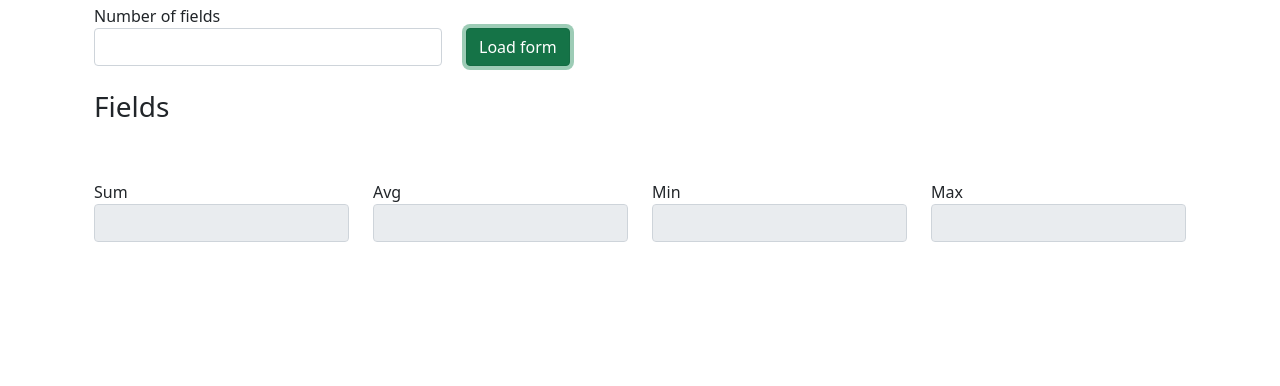
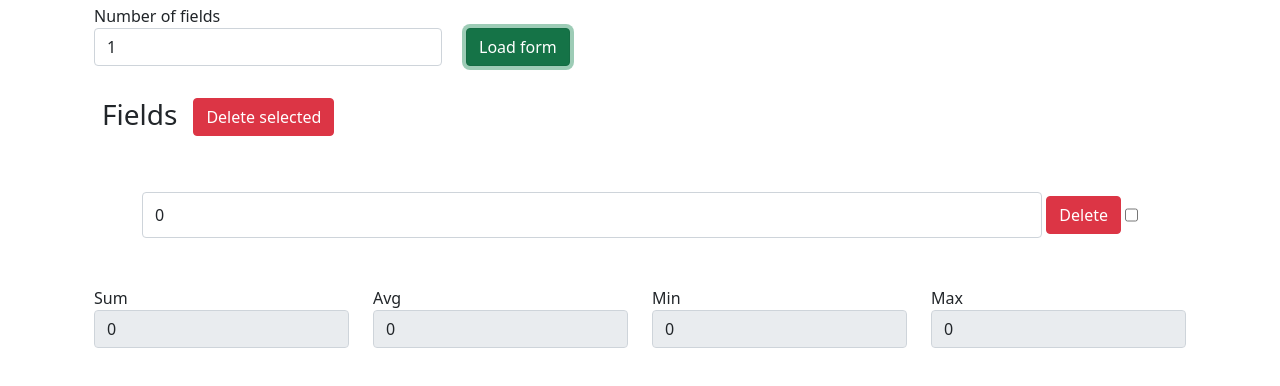
Before and after one commit to DcBD/labs-js-mini-projects, a website with bundled scripts: page 1_PROJEKT/index.html in a window 1280 px wide. Both pictures are taken after a click on the button "Load form". Shown: the part 66-452 px from the top of the page. Built offline with nearby package versions, Linux system fonts and the light colour scheme.

Commit message:
Added removing fields, fixed some issues with values.

```diff
--- a/1_PROJEKT/index.html
+++ b/1_PROJEKT/index.html
@@ -20,12 +20,13 @@
                 <div class="col-md-4">
                     <div>
                         <label>Number of fields</label>
-                        <input id="no-inputs--settings" type="text" class="form-control" type="number" />
+                        <input id="no-inputs--settings" type="number" class="form-control" type="number" min="1"
+                            max="64" value="1" />
 
                     </div>
 
                 </div>
-                <div class="col-md-4 d-flex align-items-end">
+                <div class="col-md-4 d-flex  align-items-end">
                     <div>
                         <button id="load_form_button" class="btn btn-success">Load form</button>
 
@@ -34,12 +35,14 @@
 
             </div>
         </div>
-        <div>
-            <h3>
+        <div class="d-flex">
+            <h3 class="m-2">
                 Fields
             </h3>
+
+            <button id="delete_selected_button" type="button" class="m-2 btn btn-danger">Delete selected</button>
         </div>
-        <div id="inputs-container"  class="p-4 d-flex justify-content-between">
+        <div id="inputs-container" class="p-4  justify-content-between">
             <span>No fields set.</span>
         </div>
 
--- a/1_PROJEKT/src/DataInput.ts
+++ b/1_PROJEKT/src/DataInput.ts
@@ -1,20 +1,20 @@
 
 
-export default class DataInput{
+export default class DataInput {
 
-    readonly index : String | Number | number;
+    readonly index: String | Number | number;
 
-    readonly element : Element;
+    readonly element: Element;
 
-    readonly onInput : Function;
+    readonly onInput: Function;
 
-    readonly handleDelete : Function;
+    readonly handleDelete: Function;
 
     constructor({
         index,
         onInput,
         handleDelete,
-    } : {index : String | Number | number, onInput : Function, handleDelete : Function}){
+    }: { index: String | Number | number, onInput: Function, handleDelete: Function }) {
 
         this.index = index;
 
@@ -27,24 +27,33 @@ export default class DataInput{
 
     }
 
-    get name() : string{
+    get name(): string {
         return `DYN_FIELD[${this.index}]`;
     }
 
-    private create = () : Element => {
+    private create = (): Element => {
         const container = document.createElement("div");
+        container.className = "d-flex m-4";
 
         const element = document.createElement('input');
+
+        const deleteButton = document.createElement("input");
+
+        deleteButton.type = "button";
+        deleteButton.className = "btn btn-danger m-1";
+        deleteButton.value = "Delete";
+        deleteButton.addEventListener("click", () => {
+            this.handleDelete(this.name);
+        })
+
+
         const checkBox = document.createElement("input");
         checkBox.type = "checkbox";
-        checkBox.addEventListener("change" , (e) => {
-            const target : HTMLInputElement = e.target as HTMLInputElement;
+        checkBox.value = this.name;
 
-            this.handleDelete(this.name);
-            console.log(target.checked);
-        })
 
         container.append(element);
+        container.append(deleteButton);
         container.append(checkBox);
 
 
@@ -54,10 +63,11 @@ export default class DataInput{
         return container;
     }
 
-    private setProps = (element : HTMLInputElement) => {
+    private setProps = (element: HTMLInputElement) => {
         element.type = "number";
         element.name = this.name;
         element.className = "form-control";
+        element.value = "0";
         element.addEventListener("input", () => this.onInput());
     }
 
--- a/1_PROJEKT/src/index.ts
+++ b/1_PROJEKT/src/index.ts
@@ -1,16 +1,16 @@
 import DataInput from "./DataInput.js";
 
 
-class Calculator{
+class Calculator {
 
 
-    generatedInputs : Array<DataInput> = [];
+    generatedInputs: Array<DataInput> = [];
 
-    constructor(){
-       this.init();
+    constructor() {
+        this.init();
     }
 
-    init = () : void => {
+    init = (): void => {
         this.initEventListeners();
     }
 
@@ -25,9 +25,9 @@ class Calculator{
         })
     }
 
-    handleDelete = (name : string) => {
-        this.generatedInputs.map((input,index) => {
-            if(input.name == name){
+    handleDelete = (name: string) => {
+        this.generatedInputs.map((input, index) => {
+            if (input.name == name) {
                 input.element.remove();
                 delete this.generatedInputs[index];
             }
@@ -40,18 +40,19 @@ class Calculator{
 
         this.generatedInputs = [];
 
-        for(let i = 0; i < this.inputsCountToGenerate; i++){
+        for (let i = 0; i < this.inputsCountToGenerate; i++) {
             this.generatedInputs.push(new DataInput({
                 index: i,
-                handleDelete: (name : string) => this.handleDelete(name),
+                handleDelete: (name: string) => this.handleDelete(name),
                 onInput: () => this.refreshData()
             }));
         }
 
         this.renderInputs();
+        this.refreshData();
     }
 
-    get inputsCountToGenerate() : Number{
+    get inputsCountToGenerate(): Number {
         return Number(this.inputsCountToGenerateInput?.value);
     }
 
@@ -61,19 +62,42 @@ class Calculator{
 
 
     resetInputsContainer = () => {
-        if(this.inputsContainer !== null)
+        if (this.inputsContainer !== null)
             this.inputsContainer.innerHTML = "";
     }
 
 
-    get inputsContainer() : Element | null{
+    get inputsContainer(): Element | null {
         return document.querySelector("#inputs-container");
     }
 
     initEventListeners = () => {
+        this.initLoadFormButtonClickEvent();
+        this.initDeleteSelectedButton();
+    }
 
-        this.initLoadFormButtonClickEvent();
+
+    initDeleteSelectedButton = () => {
+
+
+
+        const delete_selected_btn = document.querySelector("#delete_selected_button");
+
+        delete_selected_btn?.addEventListener("click", (e) => {
+            const inputs = document.querySelector("#inputs-container")?.querySelectorAll("input:checked") as NodeListOf<HTMLInputElement>;;
+
+            if (inputs !== undefined) {
+                for (const input of inputs) {
+                    input.parentElement?.remove();
+                }
+            }
+        })
+
+
+
+
     }
+
 
 
 
@@ -90,24 +114,24 @@ class Calculator{
         this.updateMaxValueInput();
     }
 
-    showError = (text : string) => {
+    showError = (text: string) => {
 
         const errorBlock = this.errorBlock
 
-        if(errorBlock !== null){
+        if (errorBlock !== null) {
             errorBlock.innerHTML = text;
-        }else{
+        } else {
             console.error("Error block does not exist in document");
         }
     }
 
-    get errorBlock() : HTMLDivElement | null{
+    get errorBlock(): HTMLDivElement | null {
         return document.querySelector("#error-block");
     }
 
-    get inputFields() : NodeListOf<HTMLInputElement> | Array<any> {
+    get inputFields(): NodeListOf<HTMLInputElement> | Array<any> {
         const inputsContainer = this.inputsContainer;
-        if(this.inputsContainer !== undefined && inputsContainer !== null){
+        if (this.inputsContainer !== undefined && inputsContainer !== null) {
 
             return inputsContainer.querySelectorAll("input[type='number']");
 
@@ -117,7 +141,7 @@ class Calculator{
 
     }
 
-    get sum() : Number{
+    get sum(): Number {
         var sum = 0;
         const inputs = this.inputFields as NodeListOf<HTMLInputElement>;
 
@@ -131,12 +155,12 @@ class Calculator{
 
 
 
-    get loadFormButton() : Element | null{
+    get loadFormButton(): Element | null {
 
-       return document.querySelector("#load_form_button");
+        return document.querySelector("#load_form_button");
     }
 
-    get avg() : Number{
+    get avg(): Number {
 
         return (Number(this.sum) / this.inputFields?.length);
     }
@@ -157,20 +181,20 @@ class Calculator{
         return document.querySelector("#max");
     }
 
-    get max() : Number{
+    get max(): Number {
         return Math.max(...this.inputValues);
 
     }
 
-    get min(): Number{
+    get min(): Number {
         return Math.min(...this.inputValues);
     }
 
-    get inputValues() : Array<number>{
+    get inputValues(): Array<number> {
         const inputs = this.inputFields as NodeListOf<HTMLInputElement>;
-        const values : Array<number> = [];
+        const values: Array<number> = [];
         inputs.forEach((input) => {
-            values.push( +input.value);
+            values.push(+input.value);
         });
 
         return values;
@@ -180,7 +204,7 @@ class Calculator{
         const input = this.sumInput;
         const sum = this.sum;
 
-        if(input !== null){
+        if (input !== null) {
             input.value = String(sum);
         }
     }
@@ -189,8 +213,11 @@ class Calculator{
         const input = this.avgInput;
         const avg = this.avg;
 
-        if(input !== null){
+        if (input !== null && !isNaN(+avg)) {
             input.value = String(avg);
+        } else if (input !== null) {
+            input.value = String(0);
+
         }
     }
 
@@ -198,8 +225,10 @@ class Calculator{
         const input = this.minInput;
         const min = this.min;
 
-        if(input !== null){
+        if (input !== null && min != Infinity && min != -Infinity) {
             input.value = String(min);
+        } else if (input !== null) {
+            input.value = String(0);
         }
     }
 
@@ -207,8 +236,10 @@ class Calculator{
         const input = this.maxInput;
         const max = this.max;
 
-        if(input !== null){
+        if (input !== null && max != Infinity && max != -Infinity) {
             input.value = String(max);
+        } else if (input !== null) {
+            input.value = String(0);
         }
     }
 }
```
Also changed, not shown: 1_PROJEKT/dist/DataInput.js, 1_PROJEKT/dist/index.js.
